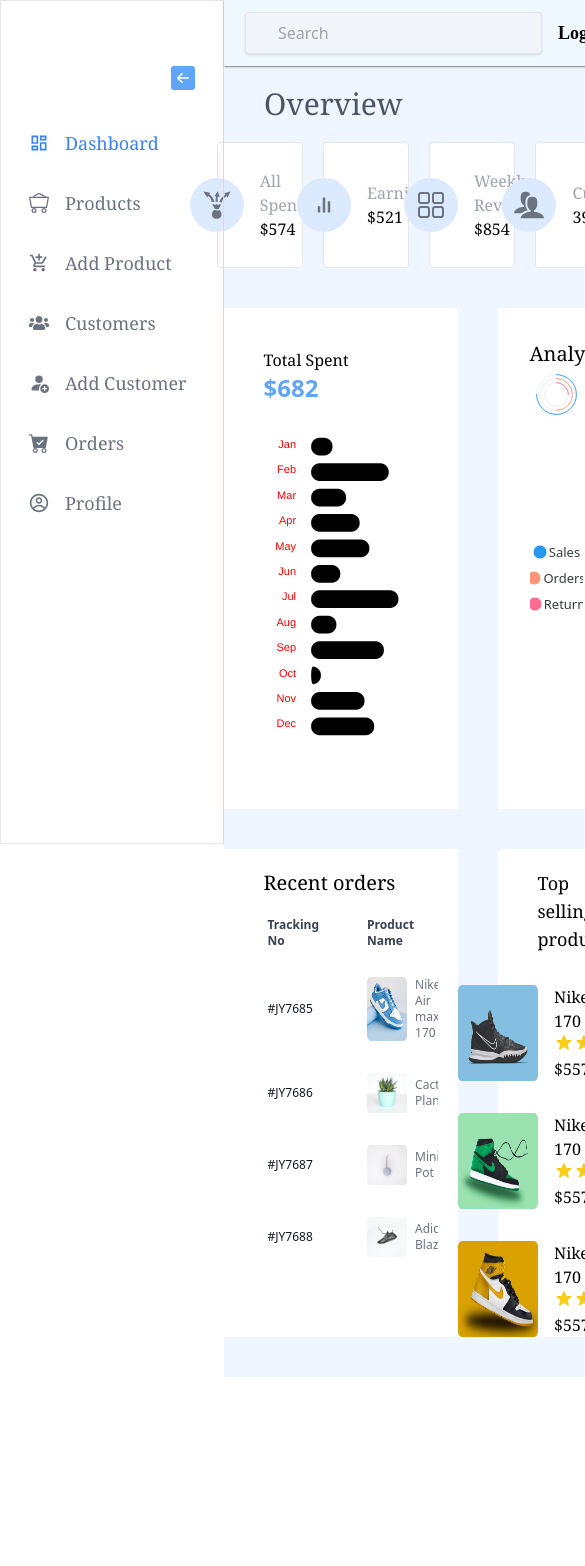
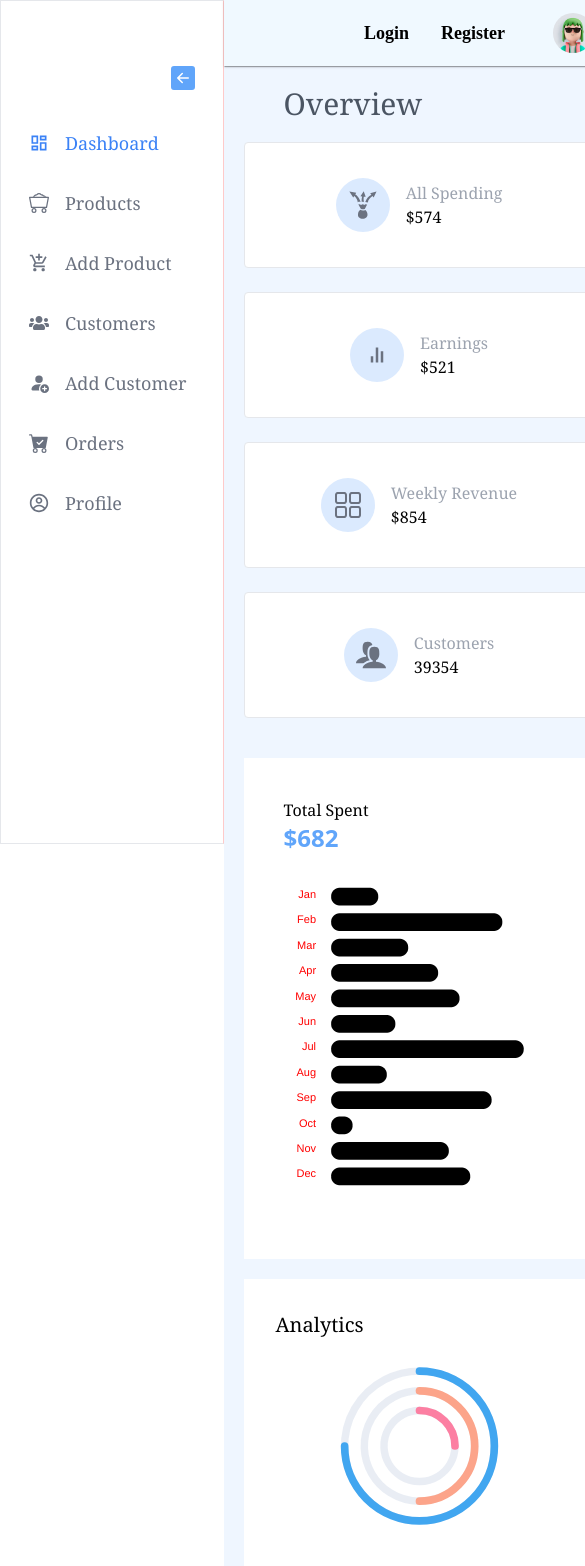
Before and after one commit to loknathsd/E-commerce-dashboard, a React (Create React App) app: page /dashboard in a window 390 px wide. Shown: the top 1566 px of the page, 585 px wide, since content can reach past the window. Before the commit the page ends 1377 px from the top, so only its background shows below. Built offline with nearby package versions, Linux system fonts and the light colour scheme; sample sign-in values are in the browser's storage.

Commit message:
dashboard page responsived

```diff
--- a/src/components/Analytic/Analytic.jsx
+++ b/src/components/Analytic/Analytic.jsx
@@ -56,7 +56,7 @@
 
       const chartSeries = data.series;
     return (
-        <div className='w-[30%] bg-white p-8 '>
+        <div className='lg:w-[30%] max-md:mt-5 md:mt-5 lg:mt-0 bg-white p-8 '>
             <h1 className='text-xl font-serif'>Analytics</h1>
             <div>
                 <Chart
--- a/src/components/Card/Card.jsx
+++ b/src/components/Card/Card.jsx
@@ -2,7 +2,7 @@
 
 const Card = ({dat}) => {
     return (
-        <div className='bg-white w-[22%] h-[126px] font-serif border border-gray-200 rounded flex justify-center gap-4 align-middle items-center'>
+        <div className='bg-white h-[126px] font-serif border border-gray-200 rounded flex justify-center gap-4 align-middle items-center'>
             <span className='text-3xl text-gray-500  p-3 rounded-full  bg-blue-100 '>{dat.icon}</span>
             <div>
                 <p className='text-gray-400 text-md '>{dat.title}</p>
--- a/src/components/Navbar/Navbar.jsx
+++ b/src/components/Navbar/Navbar.jsx
@@ -57,7 +57,7 @@
             }}
           >
           </Typography>
-          <Box>
+          <Box className="max-sm:hidden">
             <input placeholder='Search' type="text" className='px-8 py-2 border shadow rounded bg-slate-100 text-black ' />
           </Box>
           <Typography
--- a/src/components/RecentOrders.jsx
+++ b/src/components/RecentOrders.jsx
@@ -41,7 +41,7 @@
 
 const RecentOrders = () => {
     return (
-        <div className='w-[60%] bg-white p-5 '>
+        <div className='lg:w-[70%] bg-white p-5 '>
             <div className="relative overflow-x-auto">
                 <h1 className="text-xl font-serif ml-5 mb-2 " >Recent orders</h1>
                 <table className="w-full text-xs text-left  text-gray-500 dark:text-gray-400">
--- a/src/components/TopSell.jsx
+++ b/src/components/TopSell.jsx
@@ -27,7 +27,7 @@
 
 const TopSell = () => {
     return (
-        <div className='w-[30%] bg-white rounded-md'>
+        <div className='lg:w-[30%] bg-white rounded-md'>
             <h1 className='mt-5 text-lg font-serif text-left px-10 '>Top selling products</h1>
             {
                 products.map(pd=><div key={pd.id} >
--- a/src/components/TotalSpent/TotalSpent.jsx
+++ b/src/components/TotalSpent/TotalSpent.jsx
@@ -103,7 +103,7 @@
     };
     const chartSeries = data.series;
     return (
-        <div className='bg-white w-[60%] p-10'>
+        <div className='bg-white lg:w-[70%] p-10'>
             <h4 className='font-serif'>Total Spent</h4>
             <h1 className='text-2xl text-blue-400 font-bold' >$682</h1>
             <div >
--- a/src/pages/Dashboard.jsx
+++ b/src/pages/Dashboard.jsx
@@ -35,16 +35,16 @@
 
 const Dashboard = () => {
     return (
-        <div>
+        <div className='w-[90%] mx-auto'>
             <h1 className='text-3xl font-serif text-gray-600 ml-10 mt-5'>Overview</h1>
-            <div className='flex justify-center gap-5 mt-5'>
+            <div className='grid lg:grid-cols-4 md:grid-cols-2  mx-auto gap-6 mt-5'>
                 {data.map(dat => <Card key={dat.id} dat={dat} />)}
             </div>
-            <div className="flex mt-10 justify-center gap-10">
+            <div className="lg:flex mt-10 justify-center gap-10">
                 <TotalSpent />
                 <Analytic />
             </div>
-            <div className='flex justify-center my-10 gap-10'>
+            <div className='lg:flex justify-center my-10 gap-10'>
                 <RecentOrders />
                 <TopSell />
             </div>
```
